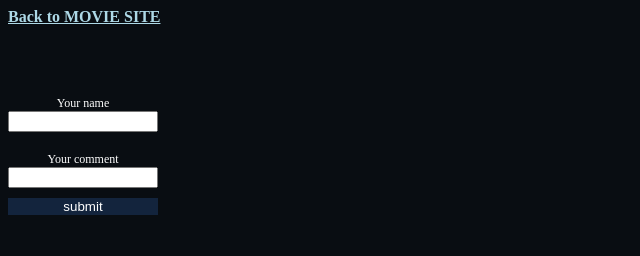
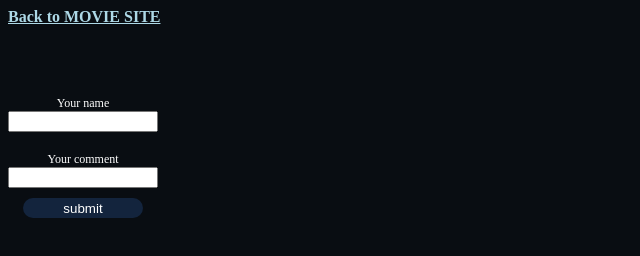
Before and after one commit to nguyen-minh-cuong/git-movie, a plain HTML site: page Treview.html in a window 1280 px wide. Shown: the full height of the page, 0-640 px from the left. Drawn offline with Linux system fonts and the light colour scheme; no server answers.

Commit message:
it's over

```diff
--- a/Treview.css
+++ b/Treview.css
@@ -29,11 +29,14 @@ background-color:  rgb(9,13,18);
   color: white;
 }
 #bt {
-
+  flex: 20px;
   margin-top:10px;
   border: none;
+  border-radius:16px;
   color:white;
   background-color:RGB(19,36,61);
+  margin-left:15px;
+  margin-right:15px;
 }
 
 
```
Also changed, not shown: Tmovie.css (+10 -8 lines).
